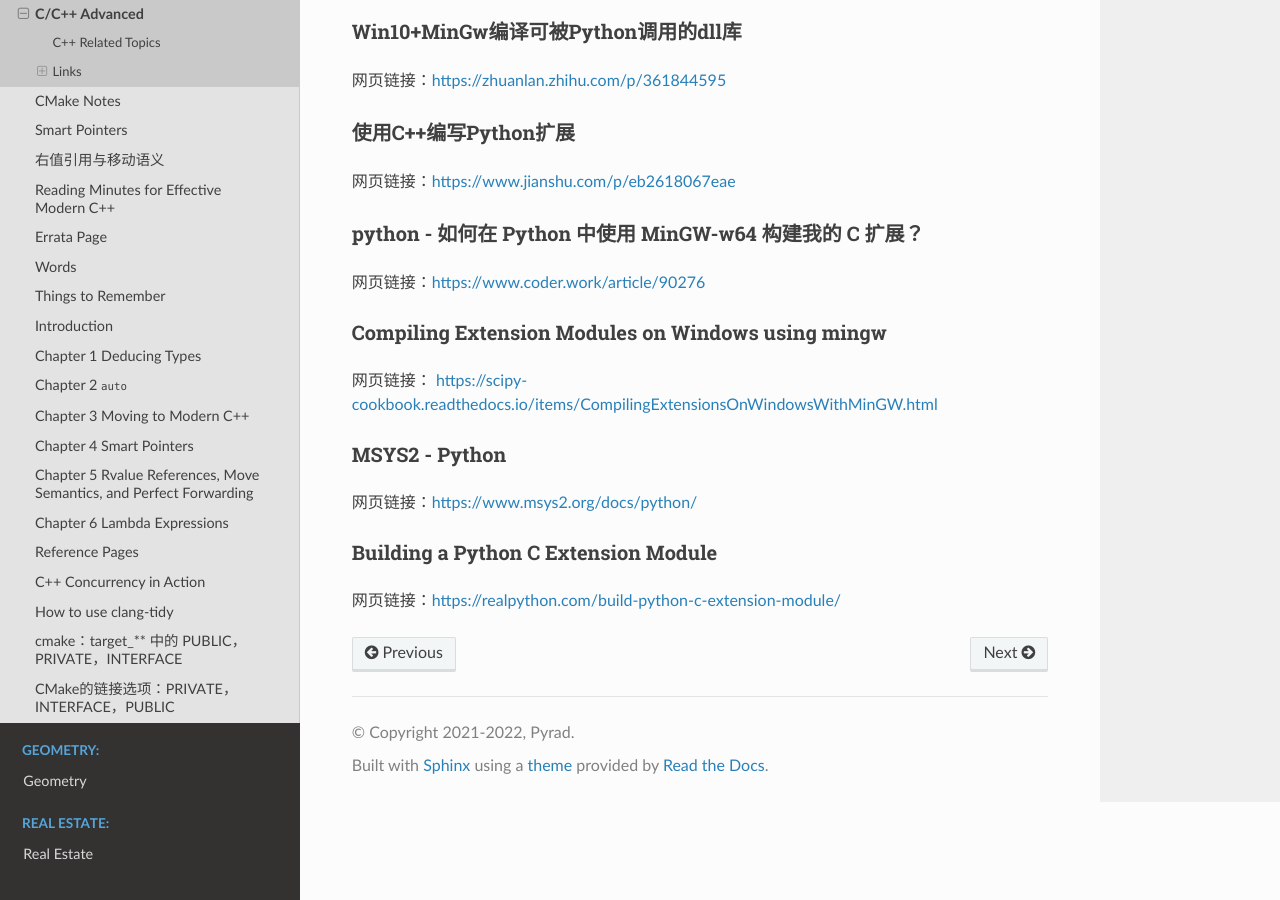
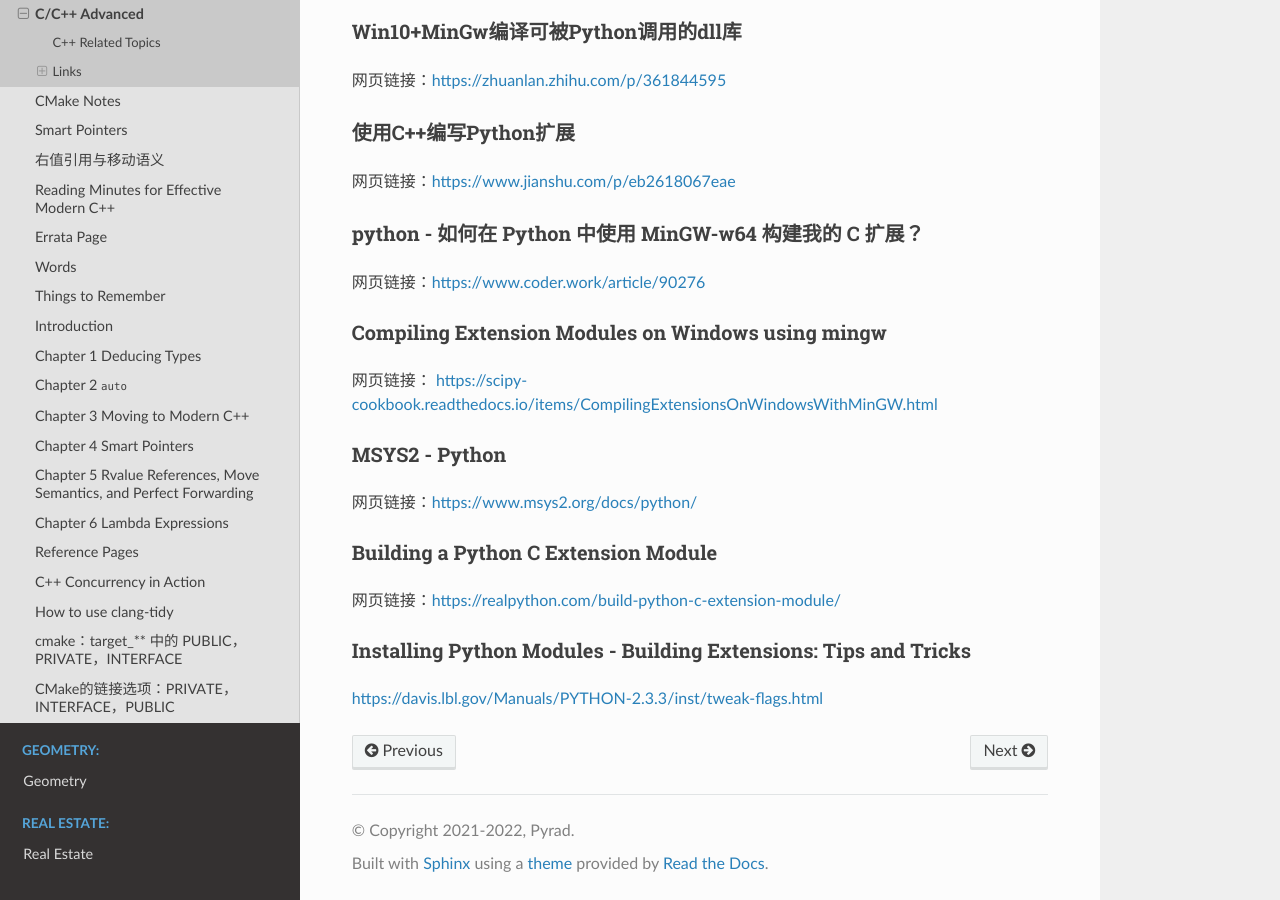
Before and after one commit to Pyrad/pyradnotes, a Sphinx documentation site: the page built from source/CPP/CppAdvanced.md, in a window 1280 px wide and 900 px high, scrolled down 2043 px. Built offline with Sphinx 7.4.7 and the Read the Docs theme 2.0.0, drawn with Linux system fonts in a browser that asks for light colours.

Commit message:
CPP Installing Python Modules
Webpage link to Building Extensions: Tips and Tricks

```diff
--- a/source/CPP/CppAdvanced.md
+++ b/source/CPP/CppAdvanced.md
@@ -115,3 +115,7 @@ This file shows some advanced usages of C/C++
 ### Building a Python C Extension Module
 
 网页链接：[https://realpython.com/build-python-c-extension-module/](https://realpython.com/build-python-c-extension-module/)
+
+### Installing Python Modules  - Building Extensions: Tips and Tricks
+
+[https://davis.lbl.gov/Manuals/PYTHON-2.3.3/inst/tweak-flags.html](https://davis.lbl.gov/Manuals/PYTHON-2.3.3/inst/tweak-flags.html)
```
